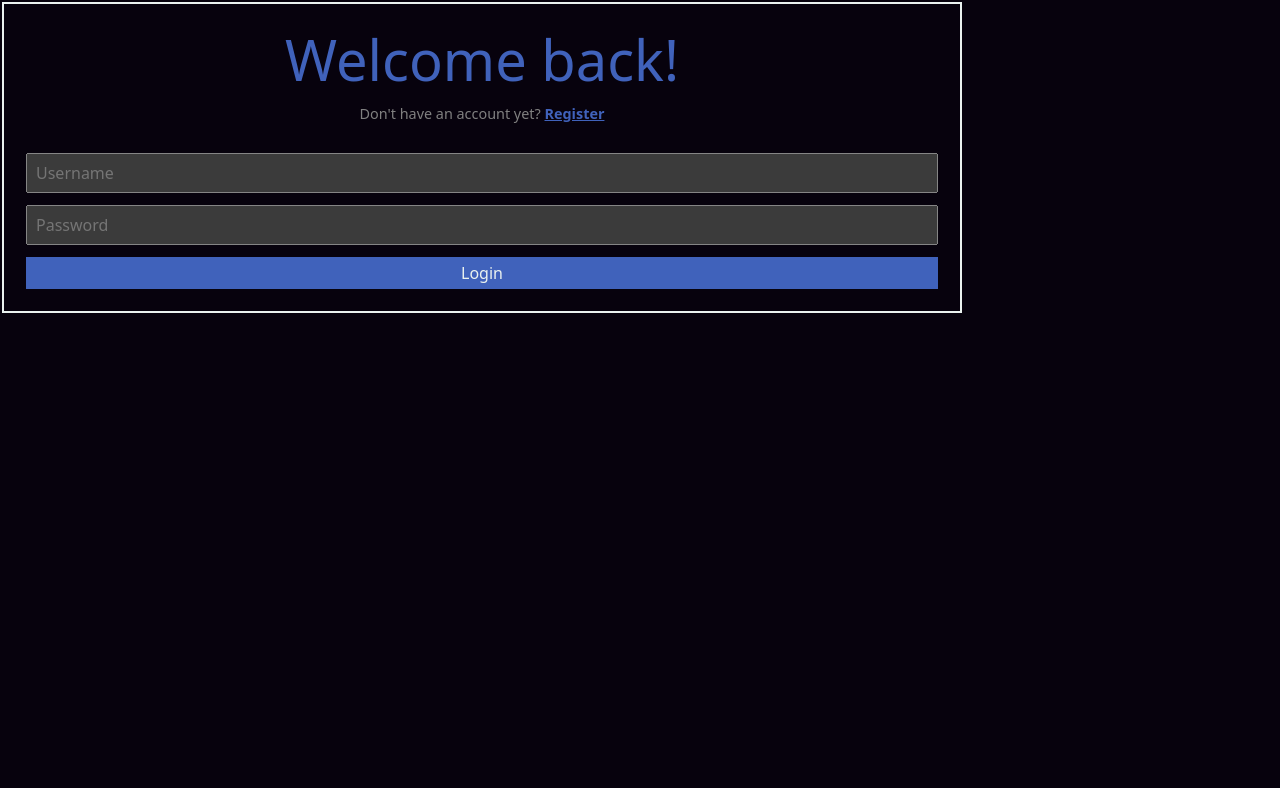
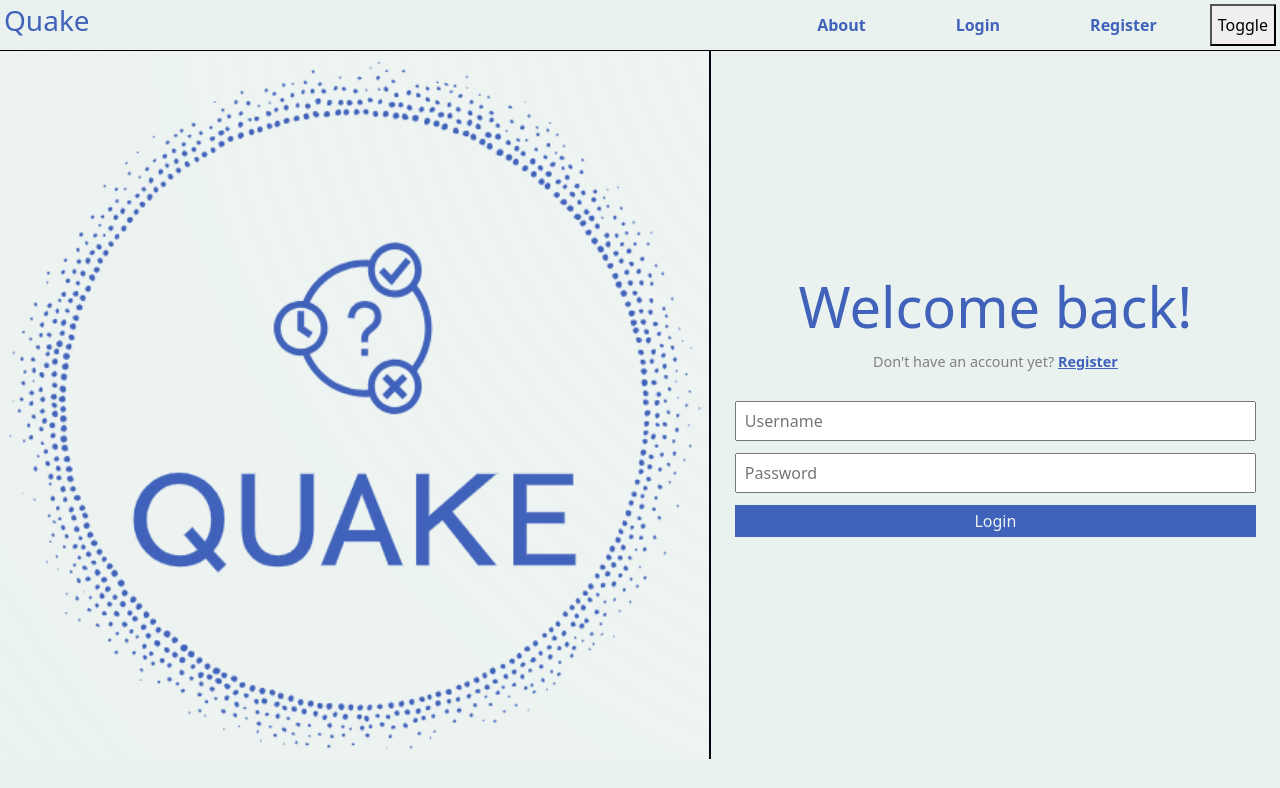
Before and after one commit to nykajak/quake, a Vue app in the folder frontend/: page /login in a window 1280 px wide. Shown: the top 788 px of the page. Built offline with nearby package versions, Linux system fonts and the light colour scheme.

Commit message:
Added dummy layout for login and register (note: not compatible with dark mdoe yet)

```diff
--- a/frontend/src/App.vue
+++ b/frontend/src/App.vue
@@ -29,8 +29,16 @@
 </script>
 
 <template>
-  <RouterView/>
+  <div class="container-div">
+    <RouterView/>
+  </div>
 </template>
 
 <style scoped>
+
+.container-div {
+  height: 100vh;
+  display: flex;
+  flex-direction: column;
+}
 </style>
--- a/frontend/src/assets/main.css
+++ b/frontend/src/assets/main.css
@@ -9,7 +9,7 @@
 }
 
 html{
-    color-scheme: dark;
+    color-scheme: light;
 }
 
 body{
--- /dev/null
+++ b/frontend/src/components/Header.vue
@@ -0,0 +1,74 @@
+<script setup>
+import { RouterLink } from 'vue-router';
+</script>
+
+<template>
+    <div class="header-container">
+        <div class="header-inner-div" id="logo-div">
+            <h3 class="header-text">Quake</h3>
+        </div>
+
+        <div class="header-inner-div" id="link-div">
+            <div class="nav-div">
+                <RouterLink class="nav-link" to="/"><strong>About</strong></RouterLink>
+            </div>
+            <div class="nav-div">
+                <RouterLink class="nav-link" to="/login"><strong>Login</strong></RouterLink>
+            </div>
+            <div class="nav-div">
+                <RouterLink class="nav-link" to="/register"><strong>Register</strong></RouterLink>
+            </div>
+        </div>
+
+        <div class="header-inner-div" id="utility-div">
+            <button>Toggle</button>
+        </div>
+    </div>
+</template>
+
+<style scoped>
+
+.header-text {
+    color: var(--secondary-color)
+}
+
+.header-container {
+    display: flex;
+    flex-direction: row;
+    border-bottom: 1px solid light-dark(var(--dark-color),var(--light-color));
+}
+
+.header-inner-div {
+    display: flex;
+    padding: 0.25em;
+}
+
+#link-div {
+    flex-grow: 2;
+    justify-content: end;
+    align-items: center;
+}
+
+#logo-div {
+    flex-grow: 5;
+    min-width: fit-content;
+}
+
+
+.nav-div{
+    display: flex;
+    flex-grow: 1;
+    justify-content: center;
+    align-items: center;
+}
+
+.nav-link {
+    color: var(--secondary-color);
+}
+
+.nav-link:hover {
+    color: var(--primary-color);
+}
+
+
+</style>
--- a/frontend/src/components/Home.vue
+++ b/frontend/src/components/Home.vue
@@ -2,6 +2,7 @@
 import { api } from '@/api';
 import { ref } from 'vue';
 import { useRouter,useRoute } from 'vue-router';
+import Header from './Header.vue';
 
 const router = useRouter()
 const route = useRoute()
@@ -34,6 +35,7 @@ sendReq().then(data => {
 </script>
 
 <template>
+    <Header></Header>
     <h3>{{message}}</h3>
     <button @click="sendLogout">Logout</button>
 </template>
--- a/frontend/src/components/Login.vue
+++ b/frontend/src/components/Login.vue
@@ -2,6 +2,7 @@
 import { api } from '@/api';
 import { ref } from 'vue';
 import { useRouter, RouterLink } from 'vue-router'
+import Header from './Header.vue';
 
 const router = useRouter()
 async function validateForm(e){
@@ -23,6 +24,14 @@ const LoginStatus = ref(0);
 </script>
 
 <template>
+    <Header></Header>
+
+    <div class="content-container">
+        <div class="img-div">
+            <img src="@\assets\logo.png" width="100%" alt="">
+        </div>
+
+        <div class="login-div d-flex">
             <form @submit.prevent="validateForm">
                 <div class="form-div form-info-div">
                     <h3 class="text-center">Welcome back!</h3>
@@ -46,14 +55,43 @@ const LoginStatus = ref(0);
                     <button type="submit">Login</button>
                 </div>
             </form>
+        </div>
+    </div>
+
 </template>
 
 <style scoped>
+
+.content-container {
+    display: flex;
+    flex-direction: row;
+    justify-content: center;
+    align-items: center;
+}
+
+img {
+    aspect-ratio: 1 / 1;
+}
+
+.img-div {
+    display: flex;
+    flex-grow: 3;
+}
+
+.login-div{
+    display: flex;
+    flex-grow: 2;
+    height: 100%;
+    justify-content: center;
+    align-items: center;
+    border-left: 2px solid light-dark(var(--dark-color),var(--light-color));
+}
+
 form {
     padding: 10px;
     margin: 2px;
-    border: 2px solid light-dark(var(--dark-color),var(--light-color));
-    width: 75%;
+    width: 100%;
+    min-width: fit-content;
 }
 
 .form-div {
--- a/frontend/src/components/Register.vue
+++ b/frontend/src/components/Register.vue
@@ -2,6 +2,7 @@
 import { api } from '@/api';
 import { ref } from 'vue';
 import { useRouter, RouterLink } from 'vue-router'
+import Header from './Header.vue';
 
 const router = useRouter()
 async function validateForm(e){
@@ -24,6 +25,14 @@ const RegisterStatus = ref(0);
 </script>
 
 <template>
+    <Header></Header>
+
+    <div class="content-container">
+        <div class="img-div">
+            <img src="@\assets\logo.png" width="100%" alt="">
+        </div>
+
+        <div class="register-div d-flex">
             <form @submit.prevent="validateForm">
                 <div class="form-div form-info-div">
                     <h3 class="text-center">Hello there!</h3>
@@ -59,14 +68,42 @@ const RegisterStatus = ref(0);
                     <button type="submit">Register</button>
                 </div>
             </form>
+        </div>
+    </div>
 </template>
 
 <style scoped>
+
+.content-container {
+    display: flex;
+    flex-direction: row;
+    justify-content: center;
+    align-items: center;
+}
+
+img {
+    aspect-ratio: 1 / 1;
+}
+
+.img-div {
+    display: flex;
+    flex-grow: 3;
+}
+
+.register-div{
+    display: flex;
+    flex-grow: 2;
+    height: 100%;
+    justify-content: center;
+    align-items: center;
+    border-left: 2px solid light-dark(var(--dark-color),var(--light-color));
+}
+
 form {
     padding: 10px;
     margin: 2px;
-    border: 2px solid light-dark(var(--dark-color),var(--light-color));
-    width: 75%;
+    width: 100%;
+    min-width: fit-content;
 }
 
 .form-div {
```
Lines whose indentation alone changed are shown as unchanged.
